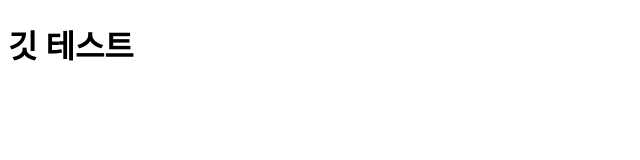
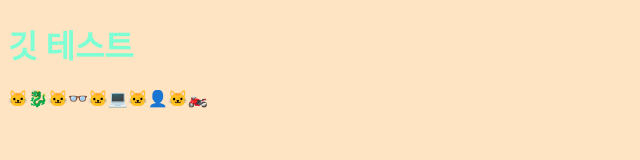
Before and after one commit to jeje123456/Test-git, a plain HTML site: page index.html in a window 1280 px wide. Shown: the whole page, without its empty margins (0-640 px from the left). Drawn offline with Linux system fonts and the light colour scheme.

Commit message:
css수정

```diff
--- a/style.css
+++ b/style.css
@@ -0,0 +1,6 @@
+h1 {
+    color: aquamarine;
+}
+body {
+    background-color: bisque;
+}
```
Also changed, not shown: index.html (+1 -0 lines).
